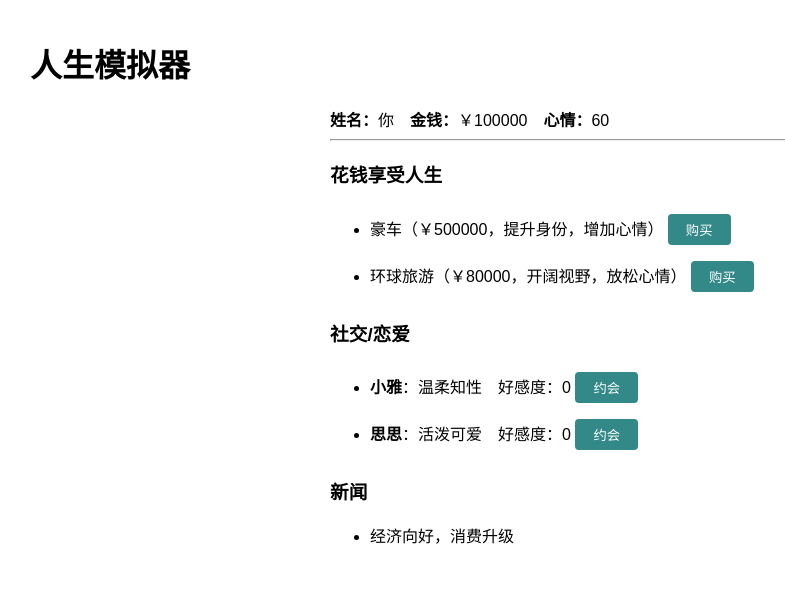
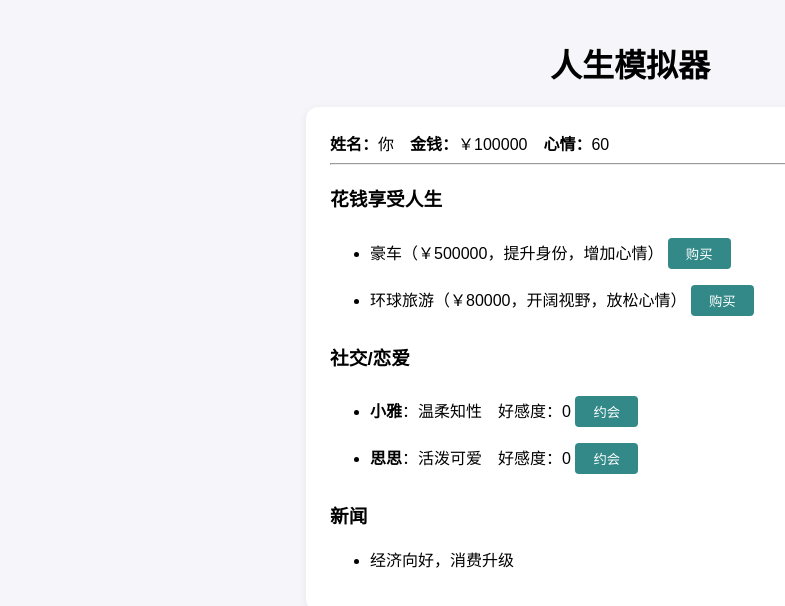
Before and after one commit to bai13567/renshenmoni, a plain HTML site: page index.html in a window 1280 px wide. Shown: the whole page, without its empty margins (10-795 px from the left). Drawn offline with Linux system fonts and the light colour scheme.

Commit message:
更新 index.html

```diff
--- a/index.html
+++ b/index.html
@@ -4,16 +4,18 @@
   <meta charset="UTF-8">
   <title>人生模拟器</title>
   <meta name="viewport" content="width=device-width, initial-scale=1.0">
-  <link rel="stylesheet" href="style.css">
   <style>
-    body { font-family: sans-serif; margin: 40px; }
-    #game { max-width: 600px; margin: auto; }
+    body { font-family: sans-serif; margin: 40px; background: #f5f5fa;}
+    #game { max-width: 600px; margin: auto; background: #fff; border-radius: 12px; box-shadow: 0 2px 8px #0001; padding: 24px; }
     .btn { padding: 6px 18px; margin: 8px 0; border-radius: 4px; border: none; background: #388; color: #fff; cursor: pointer;}
+    .danger { background: #e45; }
+    .btn-small { font-size: 0.92em; padding: 4px 12px; margin-left: 6px;}
+    input[type="text"] { padding: 5px; border-radius: 4px; border: 1px solid #bbb;}
   </style>
 </head>
 <body>
-  <h1>人生模拟器</h1>
-  <div id="game">加载中...</div>
+  <h1 style="text-align:center;">人生模拟器</h1>
+  <div id="game"></div>
   <script src="game.js"></script>
 </body>
 </html>
```
